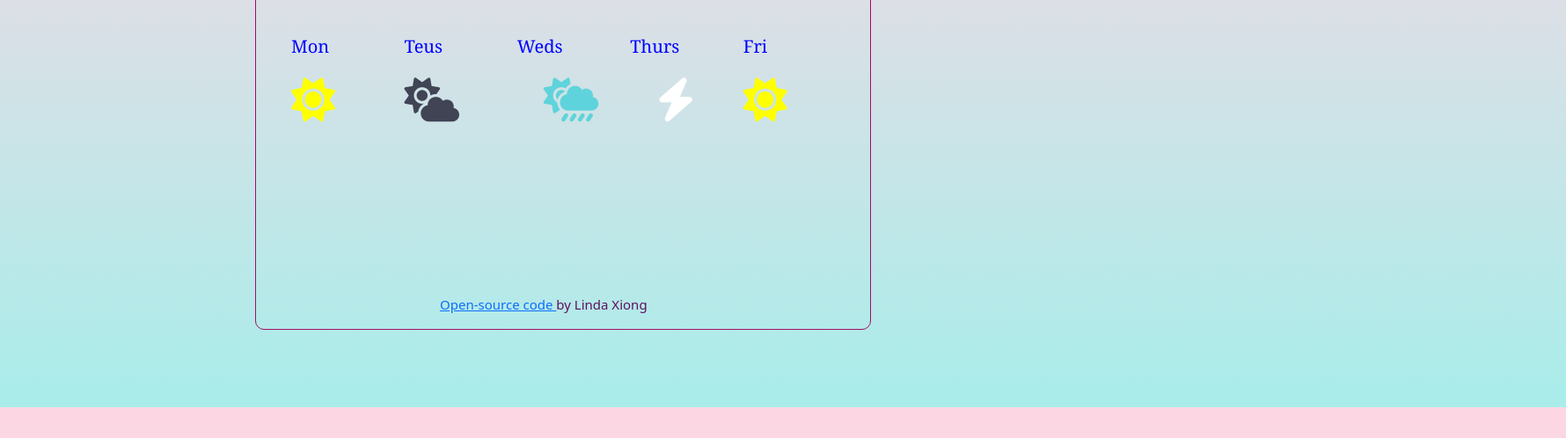
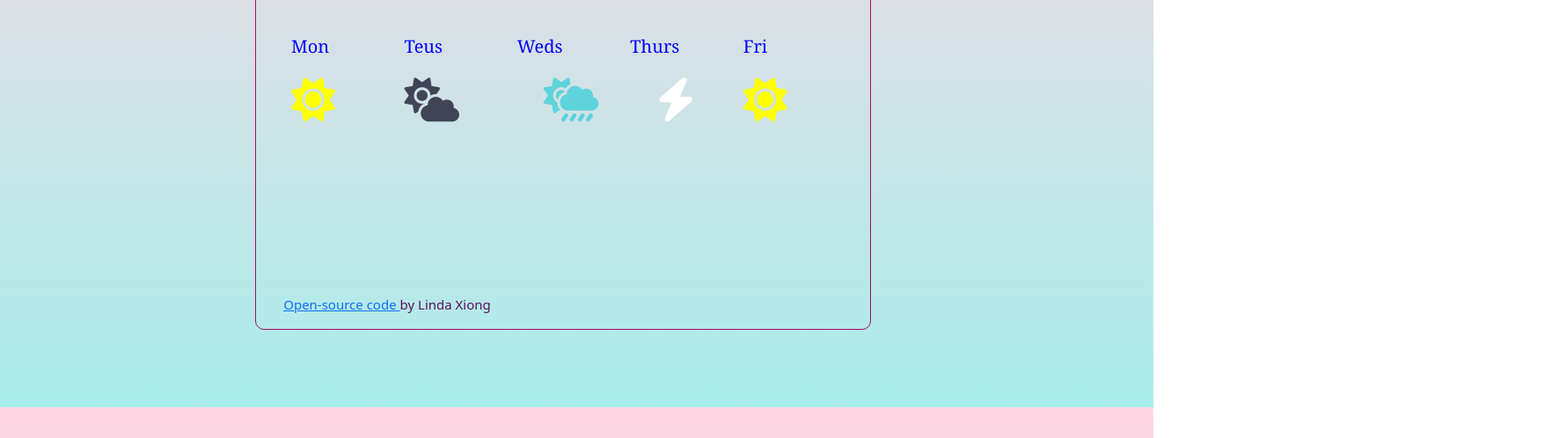
Before and after one commit to xyoojlinda/myweatherproject, a plain HTML site: page index.html in a window 1280 px wide. Shown: the part 302-800 px from the top of the page at 88% size, 1780 px wide, since content can reach past the window. Drawn offline with nearby package versions, Linux system fonts and the light colour scheme; no server answers.

Commit message:
fixed posttion of github link

```diff
--- a/styles.css
+++ b/styles.css
@@ -106,10 +106,10 @@ ul {
 }
 
 .github {
-	text-align: left;
 	font-size: 15px;
 	font-weight: lighter;
-	right: -500px;
+	position: relative;
+	left: -200px;
 }
 .current-weather-icon,
 .current-temperature {
```
